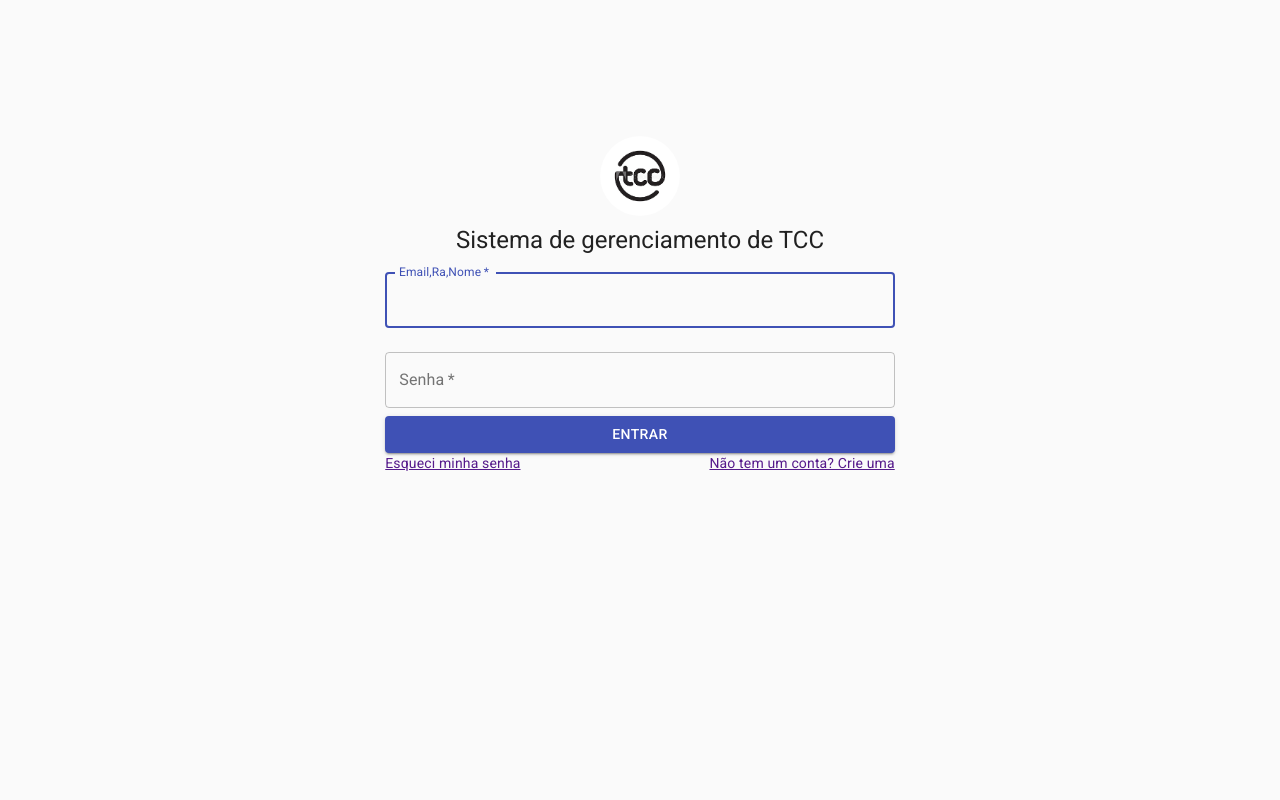
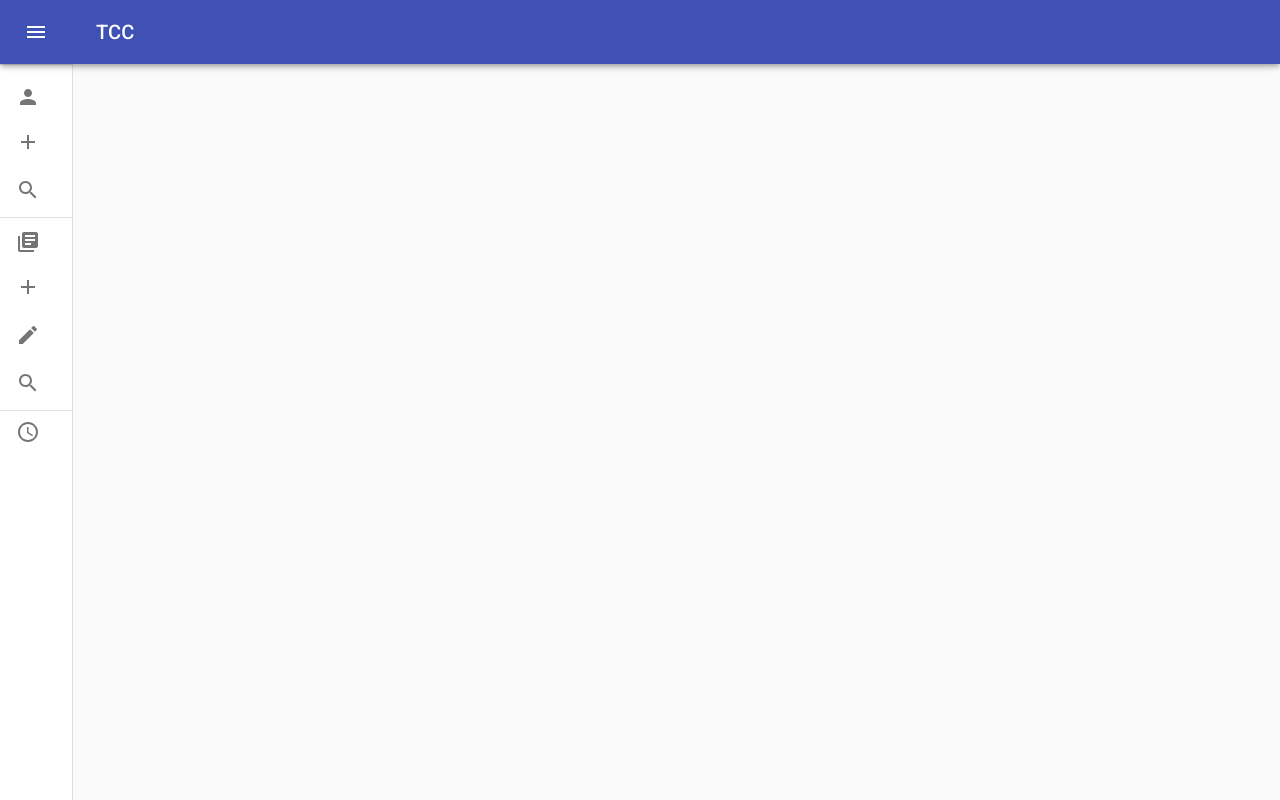
Before and after one commit to luizgflopes/Sistema-de-Gerenciamento-e-Controle-de-TCC, a React (Create React App) app: page / in a window 1280 px wide. Built offline with nearby package versions, Linux system fonts and the light colour scheme.

Commit message:
Integrado componente Menu com as demais paginas

```diff
--- /dev/null
+++ b/src/components/Menu.js
@@ -0,0 +1,234 @@
+import React from 'react';
+import {Link} from 'react-router-dom';
+import IconButton from '@material-ui/core/IconButton';
+import clsx from 'clsx';
+import { makeStyles, useTheme } from '@material-ui/core/styles';
+import Drawer from '@material-ui/core/Drawer';
+import AppBar from '@material-ui/core/AppBar';
+import Toolbar from '@material-ui/core/Toolbar';
+import List from '@material-ui/core/List';
+import CssBaseline from '@material-ui/core/CssBaseline';
+import Typography from '@material-ui/core/Typography';
+import Divider from '@material-ui/core/Divider';
+import ListItem from '@material-ui/core/ListItem';
+import ListItemIcon from '@material-ui/core/ListItemIcon';
+import ListItemText from '@material-ui/core/ListItemText';
+import * as Icon from '@material-ui/icons';
+import Collapse from '@material-ui/core/Collapse';
+import ExpandLess from '@material-ui/icons/ExpandLess';
+import ExpandMore from '@material-ui/icons/ExpandMore';
+import {MenuDataCurso, MenuDataUser, MenuDataCronograma} from './MenuData';
+
+const drawerWidth = 240;
+
+const useStyles = makeStyles((theme) => ({
+  root: {
+    display: 'flex',
+    width: '100%',
+    maxWidth: 360,
+    backgroundColor: theme.palette.background.paper,
+  },
+  appBar: {
+    zIndex: theme.zIndex.drawer + 1,
+    transition: theme.transitions.create(['width', 'margin'], {
+      easing: theme.transitions.easing.sharp,
+      duration: theme.transitions.duration.leavingScreen,
+    }),
+  },
+  appBarShift: {
+    marginLeft: drawerWidth,
+    width: `calc(100% - ${drawerWidth}px)`,
+    transition: theme.transitions.create(['width', 'margin'], {
+      easing: theme.transitions.easing.sharp,
+      duration: theme.transitions.duration.enteringScreen,
+    }),
+  },
+  menuButton: {
+    marginRight: 36,
+  },
+  hide: {
+    display: 'none',
+  },
+  drawer: {
+    width: drawerWidth,
+    flexShrink: 0,
+    whiteSpace: 'nowrap',
+  },
+  drawerOpen: {
+    width: drawerWidth,
+    transition: theme.transitions.create('width', {
+      easing: theme.transitions.easing.sharp,
+      duration: theme.transitions.duration.enteringScreen,
+    }),
+  },
+  drawerClose: {
+    transition: theme.transitions.create('width', {
+      easing: theme.transitions.easing.sharp,
+      duration: theme.transitions.duration.leavingScreen,
+    }),
+    overflowX: 'hidden',
+    width: theme.spacing(7) + 1,
+    [theme.breakpoints.up('sm')]: {
+      width: theme.spacing(9) + 1,
+    },
+  },
+  toolbar: {
+    display: 'flex',
+    alignItems: 'center',
+    justifyContent: 'flex-end',
+    padding: theme.spacing(0, 1),
+    // necessary for content to be below app bar
+    ...theme.mixins.toolbar,
+  },
+  content: {
+    flexGrow: 1,
+    padding: theme.spacing(3),
+  },
+  profileIcon: {
+    marginLeft: theme.spacing(112),
+    color: 'white',
+      overflowX: 'hidden',
+      width: theme.spacing(7) + 1,
+      [theme.breakpoints.up('sm')]: {
+        width: theme.spacing(9) + 1
+      },
+  },
+  profileMenu: {
+    overflowX: 'hidden',
+    marginLeft: theme.spacing(10),
+    [theme.breakpoints.up('sm')]: {
+    marginRight: theme.spacing(12) - 70
+      },
+  },
+  nested: {
+    paddingLeft: theme.spacing(4),
+  },
+}));
+
+export default function MiniDrawer() {
+  const classes = useStyles();
+  const theme = useTheme();
+  const [open, setOpen] = React.useState(false);
+  const [openMenu, setOpenMenu] = React.useState(true)
+  const [openSchool, setOpenSchool] = React.useState(true)
+
+  const handleDrawerOpen = () => {
+    setOpen(true);
+  };
+
+  const handleDrawerClose = () => {
+    setOpen(false);
+  };
+
+  const handleUserClose = () => {
+    setOpenMenu(!openMenu);
+  };
+  const handleSchoolClose = () => {
+    setOpenSchool(!openSchool);
+  };
+
+  return (
+    <div className={classes.root}>
+      <CssBaseline />
+      <AppBar
+        position="fixed"
+        className={clsx(classes.appBar, {
+          [classes.appBarShift]: open,
+        })}
+      >
+        <Toolbar>
+          <IconButton
+            color="inherit"
+            aria-label="open drawer"
+            onClick={handleDrawerOpen}
+            edge="start"
+            className={clsx(classes.menuButton, {
+              [classes.hide]: open,
+            })}
+          >
+            <Icon.Menu />
+          </IconButton>
+          <Typography variant="h6" noWrap>
+            TCC
+          </Typography>
+        </Toolbar>
+      </AppBar>
+      <Drawer
+        variant="permanent"
+        className={clsx(classes.drawer, {
+          [classes.drawerOpen]: open,
+          [classes.drawerClose]: !open,
+        })}
+        classes={{
+          paper: clsx({
+            [classes.drawerOpen]: open,
+            [classes.drawerClose]: !open,
+          }),
+        }}
+      >
+        <div className={classes.toolbar}>
+          <IconButton onClick={handleDrawerClose}>
+            {theme.direction === 'rtl' ? <Icon.ChevronRight /> : <Icon.ChevronLeft />}
+          </IconButton>
+        </div>
+        <Divider />
+        <List>
+          <ListItem button onClick={handleUserClose}>
+            <ListItemIcon>
+              <Icon.Person />
+            </ListItemIcon>
+            <ListItemText primary="Usuários" />
+            {openMenu ? <ExpandLess /> : <ExpandMore />}
+          </ListItem>
+          <Collapse in={openMenu} timeout="auto" unmountOnExit>
+            <List component="div" disablePadding>
+              {MenuDataUser.map((item, index) => {
+                return (
+                  <ListItem button key={index} className = {item.cName}>
+                    <Link to={item.path}>
+                      <ListItemIcon>{item.icon} </ListItemIcon>
+                    </Link>
+                    <ListItemText primary={item.title} />
+                  </ListItem>
+                )
+              })}
+            </List>
+          </Collapse>
+          <Divider />
+          <ListItem button onClick={handleSchoolClose}>
+            <ListItemIcon>
+              <Icon.LibraryBooks />
+            </ListItemIcon>
+            <ListItemText primary="Cursos" />
+            {openSchool ? <ExpandLess /> : <ExpandMore />}
+          </ListItem>
+          <Collapse in={openSchool} timeout="auto" unmountOnExit>
+            <List component="div" disablePadding>
+              {MenuDataCurso.map((item, index) => {
+                return (
+                  <ListItem button key={index} className = {item.cName}>
+                    <Link to={item.path}>
+                      <ListItemIcon>{item.icon} </ListItemIcon>
+                    </Link>
+                    <ListItemText primary={item.title} />
+                  </ListItem>
+                )
+              })}
+            </List>
+          </Collapse>
+          <Divider />
+          {MenuDataCronograma.map((item, index) => {
+                return (
+                  <ListItem button key={index} className = {item.cName}>
+                    <Link to={item.path}>
+                      <ListItemIcon>{item.icon} </ListItemIcon>
+                    </Link>
+                    <ListItemText primary={item.title} />
+                  </ListItem>
+                )
+          })}
+        </List>
+      </Drawer>
+    </div>
+  );
+}
--- /dev/null
+++ b/src/components/MenuData.js
@@ -0,0 +1,47 @@
+import React from 'react'
+import * as Icon from '@material-ui/icons'
+
+export const MenuDataUser = [
+  {
+    title: 'Cadastrar Usuario',
+    path: '/cadastraUsuario',
+    icon: <Icon.Add/>,
+    cName: 'nav-text'
+  },
+  {
+    title: 'Consultar Usuario',
+    path: '/ConsultaUsuario',
+    icon: <Icon.Search/>,
+    cName: 'nav-text'
+  }
+]
+
+export const MenuDataCurso =[
+  {
+    title: 'Cadastrar Curso',
+    path: '/NovoCurso',
+    icon: <Icon.Add/>,
+    cName: 'nav-text'
+  },
+  {
+    title: 'Editar Curso',
+    path: '/EditarCurso',
+    icon: <Icon.Edit/>,
+    cName: 'nav-text'
+  },
+  {
+    title: 'Consultar Curso',
+    path: '/PesquisarCurso',
+    icon: <Icon.Search/>,
+    cName: 'nav-text'
+  },
+
+]
+export const MenuDataCronograma =[
+  {
+    title: 'Cronograma',
+    path: '/CronogramaPage',
+    icon: <Icon.Schedule/>,
+    cName: 'nav-text'
+  },
+]
--- a/src/index.js
+++ b/src/index.js
@@ -2,25 +2,36 @@ import React from "react";
 import ReactDOM from "react-dom";
 import "./index.css";
 import * as serviceWorker from "./serviceWorker";
+import { BrowserRouter as Router, Switch, Route } from "react-router-dom";
 import MainPage from "./pages/Main-Page";
-import { BrowserRouter as Router, Switch, Route } from "react-router-dom";
+import CadastroPage from './pages/Cadastro-page'
 import NovoCurso from './pages/NovoCurso';
 import EditarCurso from './pages/EditarCurso';
 import PesquisarCurso from './pages/PesquisarCurso';
 import CronogramaPage from './pages/Cronograma-page'
-import CadastroPage from './pages/Cadastro-page'
-import ConsultaUsuarioPages from './pages/ConsultaUsuarioPages'
-import CadastroUsuarioPages from './pages/CadastroUsuarioPages'
+import ConsultaUsuario from './pages/ConsultaUsuarioPages'
+import cadastraUsuario from './pages/CadastroUsuarioPages'
+import Menu from './components/Menu'
 
 ReactDOM.render(
   <React.StrictMode>
     <Router>
+      <Menu />
       <Switch>
-        <Route exact path="/">
+        <Route path='/cadastraUsuario'  component={cadastraUsuario} />
+        <Route path='/ConsultaUsuario' component={ConsultaUsuario} />
+        <Route path='/NovoCurso' component={NovoCurso} />
+        <Route path='/EditarCurso' component={EditarCurso} />
+        <Route path='/PesquisarCurso' component={PesquisarCurso} />
+        <Route path='/CronogramaPage' component={CronogramaPage} />
+{/*     <Route exact path="/">
           <MainPage />
         </Route>
         <Route path="/criarconta">
           <CadastroPage />
+        </Route>
+        <Route path="/menu">
+          <Menu />
         </Route>
         <Route path="/cadastraUsuario">
           <CadastroUsuarioPages />
@@ -44,7 +55,7 @@ ReactDOM.render(
           <PesquisarCurso />
         </Route>
         <Route path="/home">
-        </Route>
+        </Route> */}
       </Switch>
     </Router>
   </React.StrictMode>,
--- a/src/pages/Cronograma-page.js
+++ b/src/pages/Cronograma-page.js
@@ -10,8 +10,6 @@ import logo from "../images/iconetcc.png";
 import Container from "@material-ui/core/Container";
 import { useHistory, Link } from "react-router-dom";
 import Grid from "@material-ui/core/Grid";
-import { KeyboardDatePicker } from "@material-ui/pickers";
-
 import MenuItem from "@material-ui/core/MenuItem";
 import DefaultLayoutComponent from "../component/DefaultLayoutComponent";
 const semestres = [
```
Also changed, not shown: src/App.js (+2 -15 lines).
